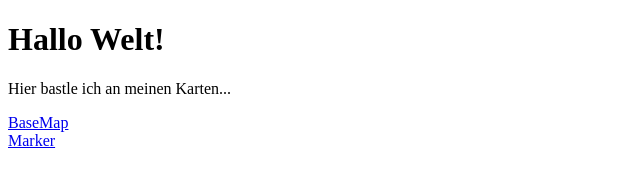
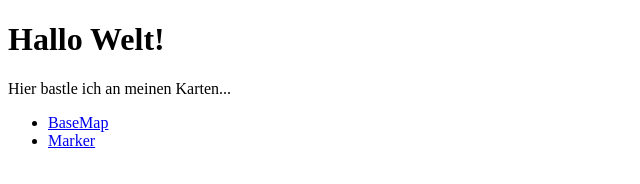
Before and after one commit to klauswerner/klauswerner.github.io, a plain HTML site: page index.html in a window 1280 px wide. Shown: the whole page, without its empty margins (0-640 px from the left). Drawn offline with Linux system fonts and the light colour scheme.

Commit message:
ul eingefügt

```diff
--- a/index.html
+++ b/index.html
@@ -10,8 +10,10 @@
     <h1>Hallo Welt!</h1>
     <p>Hier bastle ich an meinen Karten...</p>
     <div>
-        <a href="basemap.html">BaseMap</a> <br>
-        <a href="marker.html">Marker</a> <br>
+        <ul>
+            <li><a href="basemap.html">BaseMap</a></li>
+            <li><a href="marker.html">Marker</a></li>
+        </ul>
     </div>
 </body>
 </html>
```
